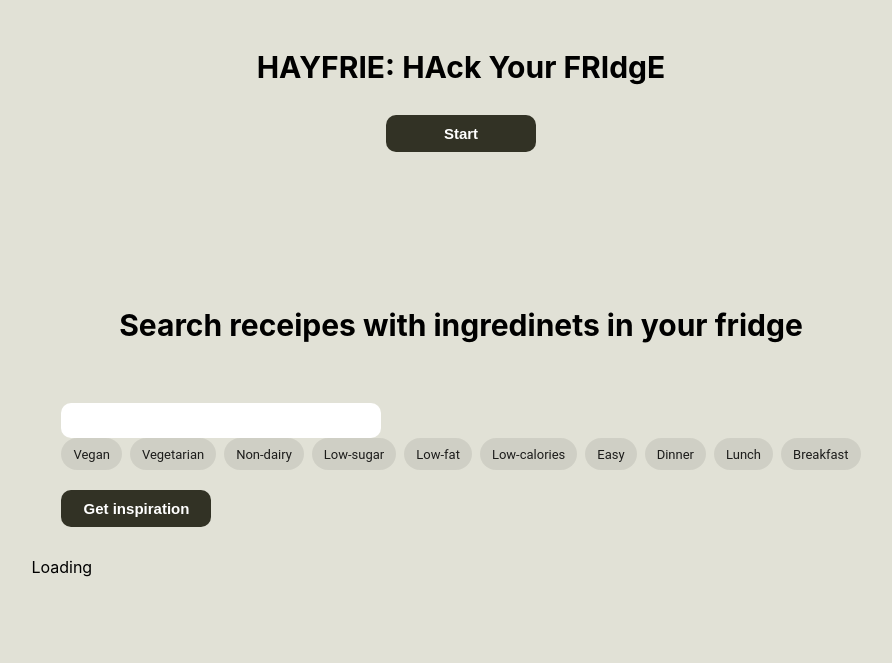
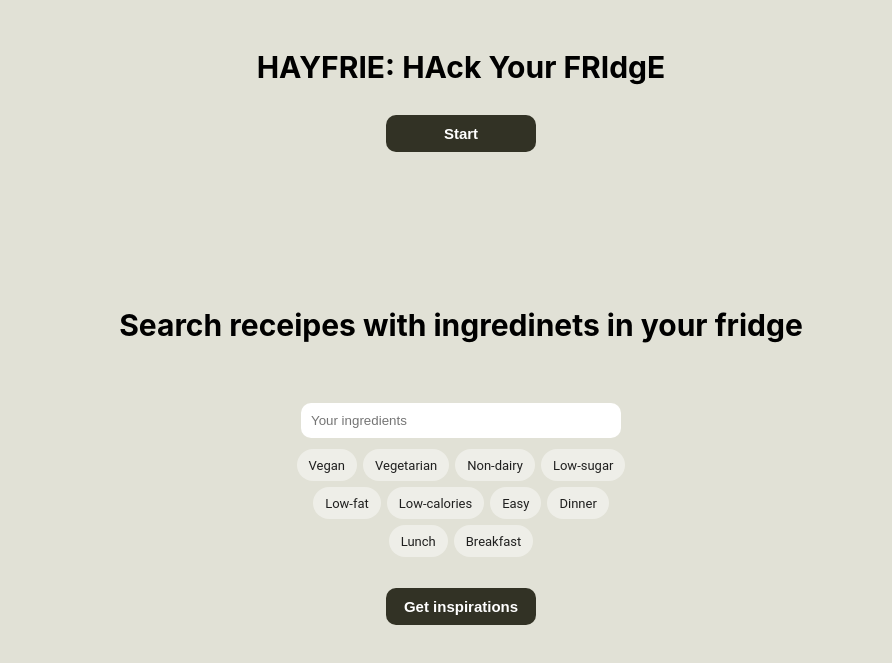
Before and after one commit to newnny/hack-your-fridge, a React (Create React App) app: page / in a window 1280 px wide. Shown: the part 533-1196 px from the top of the page, without its empty margins (179-1071 px from the left). Built offline with nearby package versions, Linux system fonts and the light colour scheme.

Commit message:
modifying input styles

```diff
--- a/src/App.tsx
+++ b/src/App.tsx
@@ -40,8 +40,3 @@ function App() {
 }
 
 export default App;
-
-//max result control
-//think about paginations
-//improve input function
-//more options that user can click and add it automatically to the queiry (vegan, vegetarian, easy, dinner, lunch etc)
--- a/src/styles/IngredientsInputStyle.css
+++ b/src/styles/IngredientsInputStyle.css
@@ -23,6 +23,7 @@
   flex-direction: column;
   justify-content: center;
   padding: 10px;
+  align-items: center;
 }
 
 .input-field{
@@ -42,3 +43,17 @@
   color: #FFFFFF;
   font-weight: bold;
 }
+
+.chip-wrap {
+  display: flex;
+  flex-direction: row;
+  max-width: 360px;
+  flex-wrap: wrap;
+  padding: 8px;
+  justify-content: center;
+
+}
+
+.chip {
+  padding: 1.5px;
+}
--- a/src/styles/RecipesStyles.css
+++ b/src/styles/RecipesStyles.css
@@ -33,7 +33,7 @@
   margin: 5px;
   font-size: 16px;
   font-weight: 500;
-  color: #FFFFFF;
+  color: #ffffff;
 }
 
 .description-clickable-button {
@@ -48,16 +48,20 @@
   margin: 5px;
   font-size: 16px;
   font-weight: 500;
-  color: #FFFFFF;
+  color: #ffffff;
   cursor: pointer;
 }
 
 .description-clickable-button:hover {
-  border: 5px dotted #e1e1d6;;
-
+  border: 5px dotted #e1e1d6;
 }
 
 .slide-btn {
   display: flex;
   align-items: center;
-  }
+}
+
+.loading-div {
+  display: flex;
+  justify-content: center;
+}
--- a/src/views/IngredientsInput.tsx
+++ b/src/views/IngredientsInput.tsx
@@ -1,4 +1,4 @@
-import React, { useState } from 'react';
+import React, { SyntheticEvent, useState, useEffect } from 'react';
 import { fetchRecipes } from '../Store/modules/recipesSlice';
 import '../styles/IngredientsInputStyle.css';
 import { useAppDispatch } from '../Store/reduxHooks';
@@ -6,18 +6,42 @@ import { Chip, Stack } from '@mui/material';
 
 const IngredientInput: React.FC = () => {
   const [input, setInput] = useState<string>("")
+  const [chips, setChips] = useState<string[]>([])
   const dispatch = useAppDispatch();
 
-  const handleClickChip = (option: string) => {
-    setInput(input + ", " + option)
+
+
+  const handleClickChip = (e: SyntheticEvent, option: string) => {
+    e.preventDefault();
+    if (chips.length > 0) {
+      if (chips.includes(option)) {
+        const unique = chips.filter(chip => chip !== option)
+        return setChips(unique)
+      } else {
+        return setChips(s => [...s, option])
+      }
+    } else {
+      return setChips([option])
+    }
   }
 
-  const handleDeleteChip = () => {
-    console.log("delete")
+  const handleChangeChipColour = (option: string) => {
+    if (chips.includes(option)) {
+      return "#BBBBA3"
+    } else {
+      return "#EEEEE8"
+    }
   }
 
   const handleGetRecipes = async (ingredient: string) => {
-    await dispatch(fetchRecipes(ingredient));
+    const array = chips.map(chip => JSON.stringify(chip))
+    const stringifiedArray = array.join(", ").replace(/['"]+/g, '')
+
+    if (ingredient !== "") {
+      await dispatch(fetchRecipes(ingredient + ", " + stringifiedArray));
+    } else {
+      await dispatch(fetchRecipes(ingredient + stringifiedArray));
+    }
   }
 
   const options: string[] = ["Vegan", "Vegetarian", "Non-dairy", "Low-sugar", "Low-fat", "Low-calories", "Easy", "Dinner", "Lunch", "Breakfast"]
@@ -35,16 +59,18 @@ const IngredientInput: React.FC = () => {
             value={input}
             onChange={(event) => setInput(event.target.value)}
             type='text'
+            placeholder='Your ingredients'
             className='input-field'
           />
-
-          <Stack direction="row" spacing={1}>
-            {options.map(option =>
-            <Chip
-              label={option}
-              onClick={() => handleClickChip(option)}
-              //onDelete={handleDeleteChip}
-            />)}
+          <Stack direction="row" spacing={1} className='chip-wrap'>
+            {options.map((option, id) =>
+              <Chip
+                key={id}
+                label={option}
+                onClick={(e) => handleClickChip(e, option)}
+                style={{ backgroundColor: handleChangeChipColour(option), margin: 3 }}
+              />
+            )}
           </Stack>
         </div>
         <div className='action-div'>
@@ -53,7 +79,7 @@ const IngredientInput: React.FC = () => {
             type='submit'
             onClick={() => handleGetRecipes(`${input}`)}
           >
-            Get inspiration
+            Get inspirations
           </button>
         </div>
       </div>
--- a/src/views/Recipes.tsx
+++ b/src/views/Recipes.tsx
@@ -39,8 +39,8 @@ const Receipes = () => {
 
   return (
     <div>
-      {!loading ?
-        <div>
+      {loading ?
+        <div className='loading-div'>
           <p>Loading</p>
         </div>
         :
```
